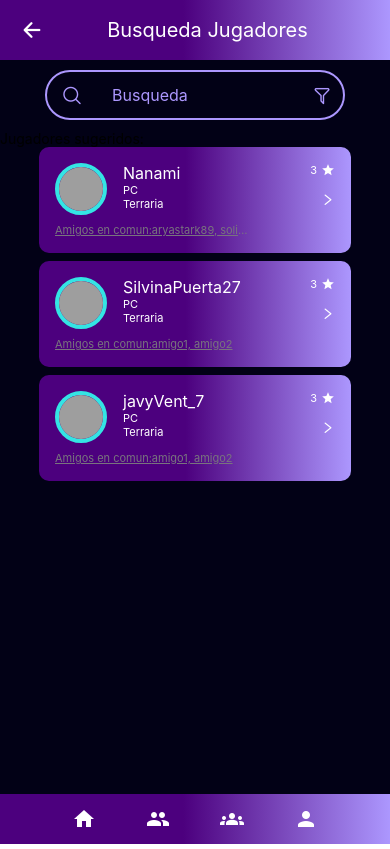
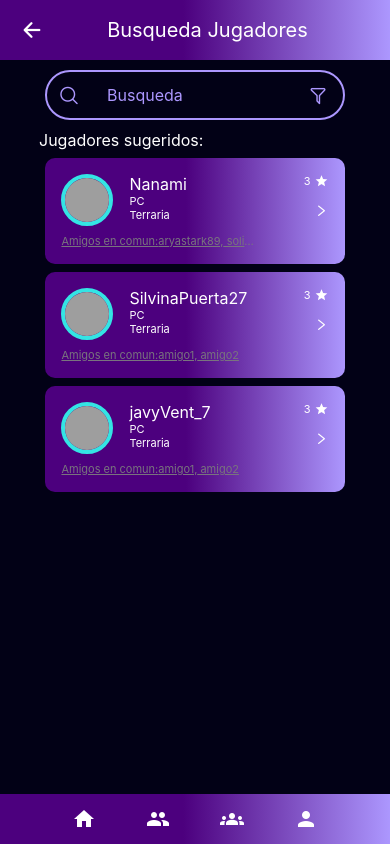
Before and after one commit to Siuss/gamerly-frontend, a React Native app: screen /busquedaDeJugadores in a window 390 px wide. Built offline with nearby package versions, Linux system fonts and the light colour scheme; grey boxes are pictures that could not be loaded.

Commit message:
busqueda funcional

```diff
--- a/src/componentes/bloques/Busqueda.jsx
+++ b/src/componentes/bloques/Busqueda.jsx
@@ -1,17 +1,14 @@
 import { StyleSheet, View } from "react-native";
-import { useState } from 'react';
-import BarraBusquedaBoton from "../atomos/barraBusquedaBoton/BarraBusquedaBoton";
+import Icons from "@expo/vector-icons/AntDesign";
 import BarraBusqueda from "../atomos/barraBusqueda/BarraBusqueda";
 import BarraBusquedaFiltro from "../atomos/barraBusquedaFiltro/BarraBusquedaFiltro";
 import { Color } from "../../estilos/colores";
 
-export default function Busqueda() {
-  const [text, onChangeText] = useState('');
-
+export default function Busqueda(props) {
   return(
     <View style={styles.container}>
-      <BarraBusquedaBoton/>
-      <BarraBusqueda text={text} onChangeText={onChangeText}/>
+      <Icons style={styles.icon} name="search1"/>
+      <BarraBusqueda text={props.text} onChangeText={props.onChangeText}/>
       <BarraBusquedaFiltro/>
     </View>
   )
@@ -30,5 +27,10 @@ const styles = StyleSheet.create({
     alignItems:"center",
     alignSelf:"center",
     justifyContent:"space-between"
-  }
+  },
+  icon: {
+    color:Color.secundario,
+    fontSize:20,
+    margin:12
+  },
 });
--- a/src/componentes/bloques/ListaDeJugadores.jsx
+++ b/src/componentes/bloques/ListaDeJugadores.jsx
@@ -1,10 +1,31 @@
 import { StyleSheet, View} from "react-native";
 import { Card } from "./Card";
+import { Parrafo } from "../atomos/parrafo/Parrafo";
 
 export const ListaDeJugadores = (props) => {
   const { style, ...restProps } = props;
 
+  const busquedaActiva = props.searchText != ""
+
   return (
+    <>
+    {busquedaActiva ?
+      <View style={[styles.container, style]} {...restProps}>
+        {props.jugadores.filter(jugador => jugador.nombreUsuario.toUpperCase().includes(props.searchText.toUpperCase()))
+        .map((jugador) => (
+          <Card
+            style={styles.card}
+            foto={jugador.foto}
+            nombreUsuario={jugador.nombreUsuario}
+            plataforma={jugador.plataforma}
+            juego={jugador.juego}
+            amigos={jugador.amigos}
+          />
+        ))}
+      </View>
+    :
+      <>
+        <Parrafo style={styles.text} variante="blancoM">Jugadores sugeridos:</Parrafo>
         <View style={[styles.container, style]} {...restProps}>
           {props.jugadores.map((jugador) => (
             <Card
@@ -17,6 +38,9 @@ export const ListaDeJugadores = (props) => {
             />
           ))}
         </View>
+      </>
+    }
+    </>
   );
 };
 
@@ -26,9 +50,13 @@ const styles = StyleSheet.create({
     flexDirection: "column",
     gap: "8px",
     alignItems: "center",
-    flexGrow: 1
+    padding: "8px"
   },
   card: {
     width: "80%",
   },
+  text: {
+    width: "80%",
+    alignSelf: "center"
+  }
 });
--- a/src/componentes/vistas/BusquedaDeJugadores.jsx
+++ b/src/componentes/vistas/BusquedaDeJugadores.jsx
@@ -1,7 +1,7 @@
 import { StyleSheet, Text, View } from "react-native";
+import { useState } from 'react';
 import { ListaDeJugadores } from "../bloques/ListaDeJugadores";
 import { Color } from "../../estilos/colores";
-import { Parrafo } from "../atomos/parrafo/Parrafo";
 import Busqueda from "../bloques/Busqueda";
 
 const jugadoresMock = [
@@ -32,11 +32,12 @@ const jugadoresMock = [
 ];
 
 export const BusquedaDeJugadores = (props) => {
+  const [searchText, onChangeSearchText] = useState('')
+
   return (
     <View style={styles.container} {...props}>
-      <Busqueda/>
-      <Parrafo children="Jugadores sugeridos:"/>
-      <ListaDeJugadores jugadores={jugadoresMock} />
+      <Busqueda text={searchText} onChangeText={onChangeSearchText}/>
+      <ListaDeJugadores jugadores={jugadoresMock} searchText={searchText}/>
     </View>
   );
 };
```
Lines whose indentation alone changed are shown as unchanged.
